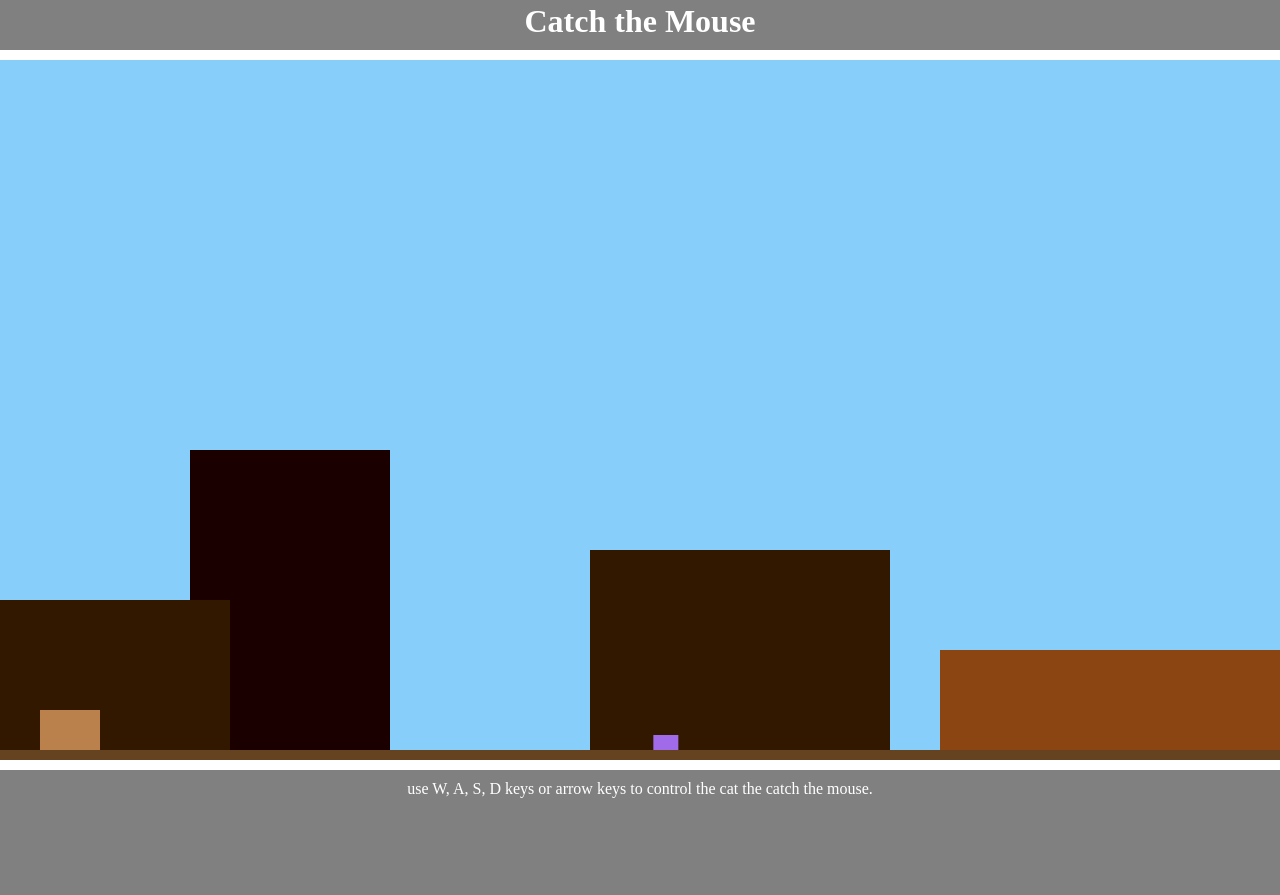
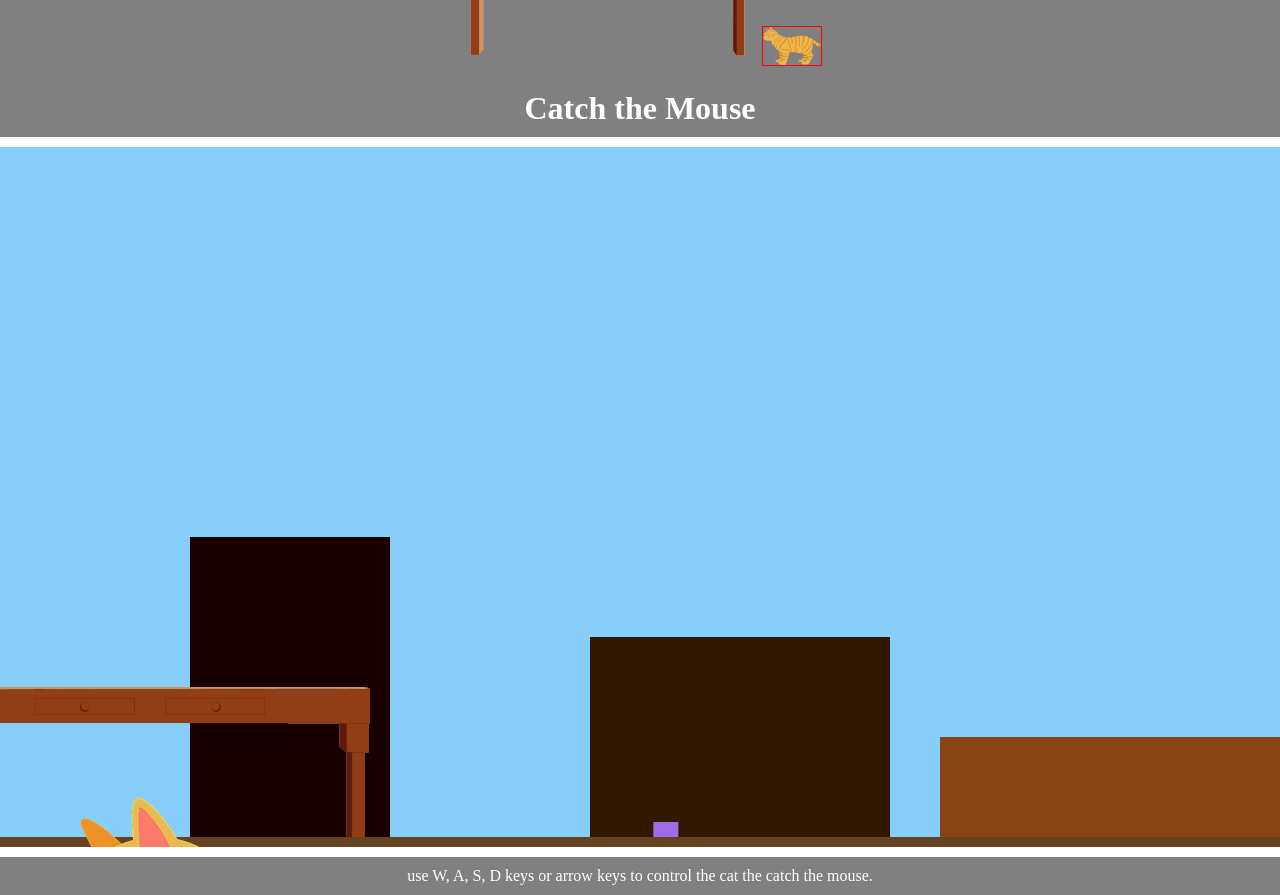
Before and after one commit to migs-dc/catch-the-mouse, a website built with webpack: page index.html in a window 1280 px wide. Shown: the top 895 px of the page. Before the commit the page ends 808 px from the top, so only its background shows below. Built offline with nearby package versions, Linux system fonts and the light colour scheme.

Commit message:
able to replace blocks with images, but I can't resize them in the canvas

```diff
--- a/index.html
+++ b/index.html
@@ -11,10 +11,16 @@
 </head>
 
 <body>
+  <div class="images">
+    <img src="./src/images/table.png" id="table">
+    <img src="./src/images/cat.png" id="cat">
+  </div>
   <!-- <div id="root">hello world</div> -->
   <h1>Catch the Mouse</h1>
   <canvas id="canvas"></canvas>
   <div id="message">use W, A, S, D keys or arrow keys to control the cat the catch the mouse.</div>
+
+
 </body>
 
 </html>
--- a/src/index.js
+++ b/src/index.js
@@ -1,5 +1,7 @@
 document.addEventListener('DOMContentLoaded', () => {
   let context = document.getElementById("canvas").getContext("2d");
+  let tableImage = document.getElementById("table");
+  let catImage = document.getElementById("cat");
 
   const width = 1500;
   const height = 700;
@@ -9,7 +11,7 @@ document.addEventListener('DOMContentLoaded', () => {
   const mouseWidth = 25;
 
   const tableHeight = 150;
-  const tableWidth = 300;
+  const tableWidth = 425;
   const shelfHeight = 300;
   const shelfWidth = 200;
   const dresserHeight = 200;
@@ -303,8 +305,9 @@ document.addEventListener('DOMContentLoaded', () => {
     context.fillStyle = "#1B0000"; // shelf
     context.fillRect(shelf.x, shelf.y, shelf.width, shelf.height);
 
-    context.fillStyle = "#331800"; // table
-    context.fillRect(table.x, table.y, table.width, table.height);
+    // context.fillStyle = "#331800"; // table
+    // context.fillRect(table.x, table.y, table.width, table.height);
+    context.drawImage(tableImage, table.x, table.y);
 
     context.fillStyle = "#331800"; // dresser
     context.fillRect(dresser.x, dresser.y, dresser.width, dresser.height);
@@ -318,8 +321,9 @@ document.addEventListener('DOMContentLoaded', () => {
     context.fillStyle = "#A16AE8"; // mouse
     context.fillRect(mouse.x, mouse.y, mouse.width, mouse.height);
 
-    context.fillStyle = "#BB814C"; // cat
-    context.fillRect(cat.x, cat.y, cat.width, cat.height);
+    // context.fillStyle = "#BB814C"; // cat
+    // context.fillRect(cat.x, cat.y, cat.width, cat.height);
+    context.drawImage(catImage, cat.x, cat.y);
 
     if(catchMouse()){
       console.log("catch")
--- a/src/index.scss
+++ b/src/index.scss
@@ -27,3 +27,19 @@ canvas {
 #message {
   position: relative;
 }
+
+.images {
+  // display: none;
+
+  #table {
+    height: 150px;
+    width: 300px;
+  }
+
+  #cat {
+    border: 1px solid red;
+    padding: 0;
+    height: 40px;
+    width: 60px;
+  }
+}
```
Also changed, not shown: dist/ctm.js, dist/main.css, src/images/cat.png (added), src/images/table.png (added).
